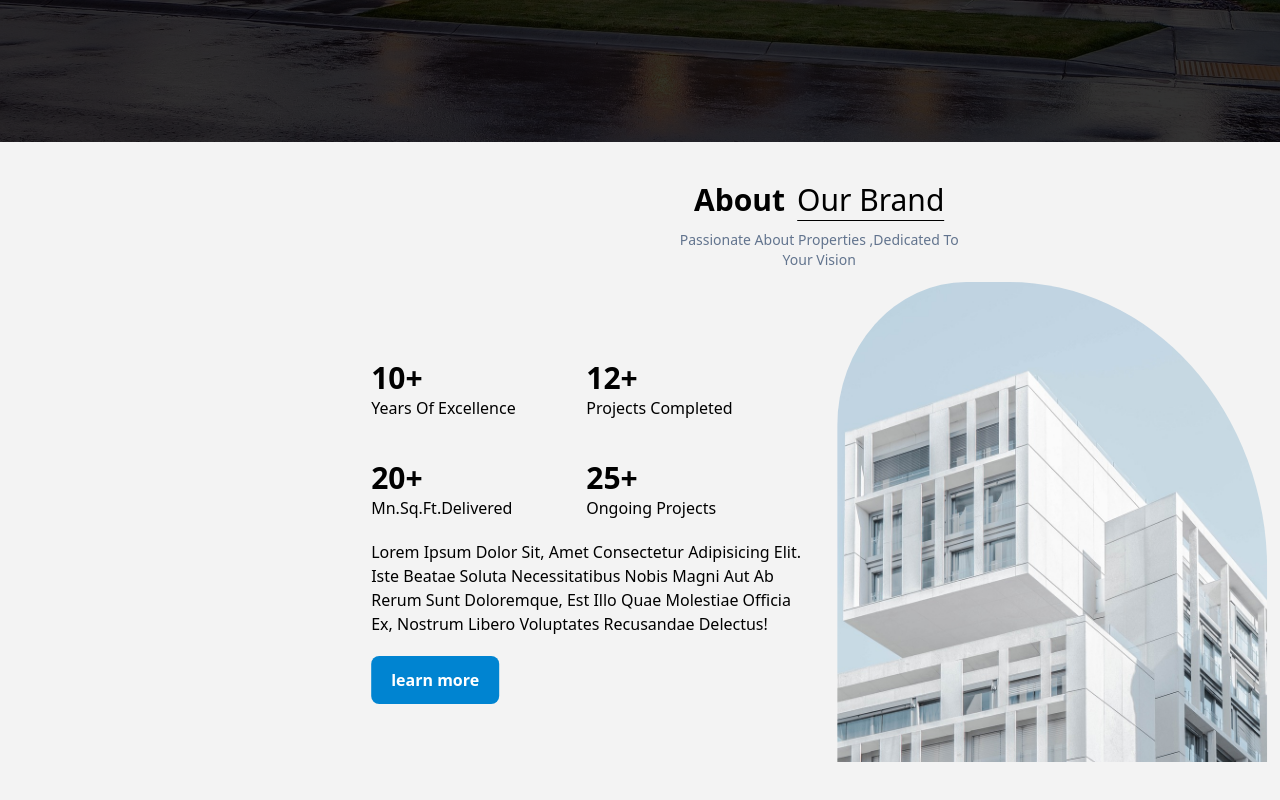
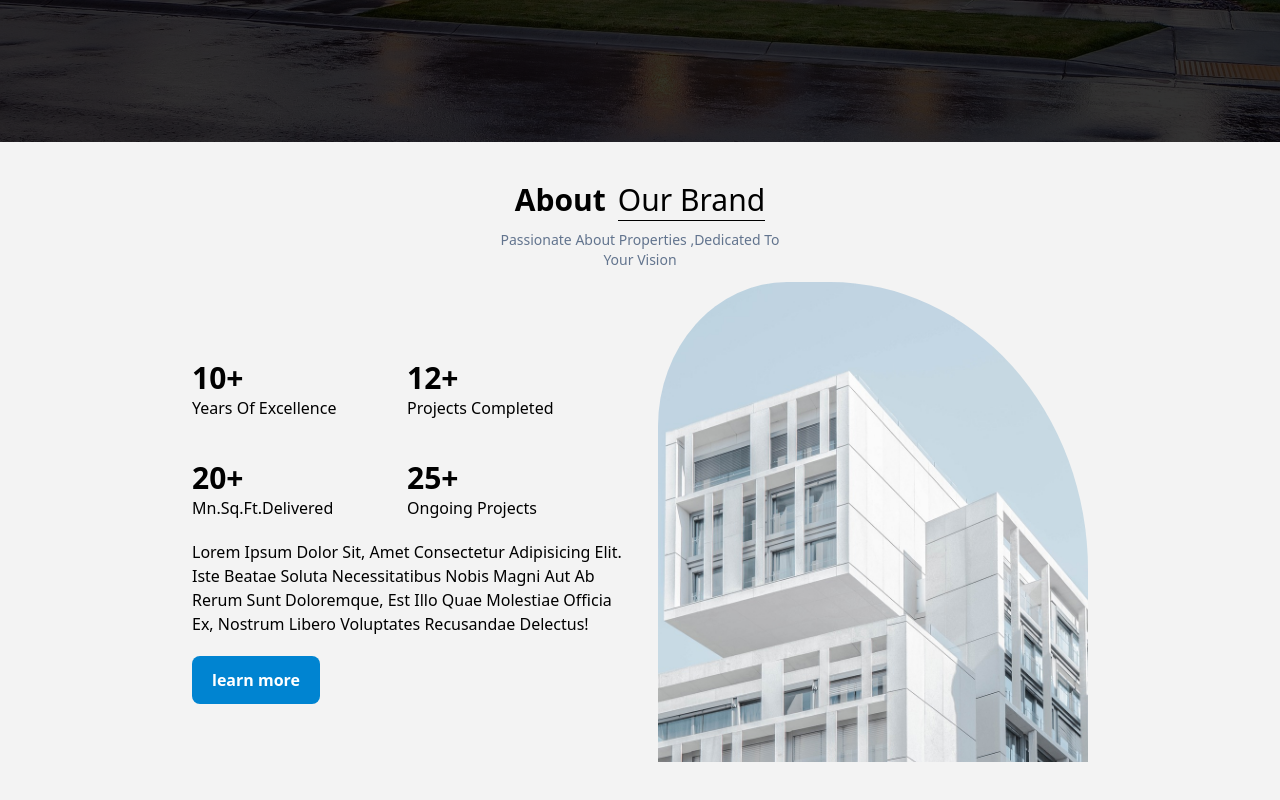
Before and after one commit to Haitam-Makhfi/Estate, a React (Vite) app: page / in a window 1280 px wide. Shown: the part 658-1458 px from the top of the page. Built offline with nearby package versions, Linux system fonts and the light colour scheme.

Commit message:
fixed animation bug

```diff
--- a/src/App.tsx
+++ b/src/App.tsx
@@ -2,21 +2,22 @@
 // import { faSpinner } from "@fortawesome/free-solid-svg-icons";
 import logo from "./images/estate logo no-bg.png";
 import apartment from "./images/apartment.jpg";
+import { useEffect } from "react";
 function App() {
   const observer = new IntersectionObserver((entries) => {
     entries.forEach((entry) => {
       if (entry.isIntersecting) {
         entry.target.classList.add("show");
-        // entry.target.classList.remove("hidden");
       } else {
         entry.target.classList.remove("show");
-        // entry.target.classList.add("hidden");
       }
     });
   });
-  const hiddenElements = document.querySelectorAll(".brand");
-  hiddenElements.forEach((el) => {
-    observer.observe(el);
+  useEffect(() => {
+    const hiddenElements = document.querySelectorAll(".pop-left");
+    hiddenElements.forEach((el) => {
+      observer.observe(el);
+    });
   });
   return (
     <>
@@ -46,7 +47,7 @@ function App() {
         </section>
       </header>
       <main>
-        <section className="brand  capitalize w-[70%] mx-auto pb-80 translate-x-[20%]">
+        <section className="brand pop-left capitalize w-[70%] mx-auto pb-80 translate-x-[20%]">
           <div className="title flex flex-col items-center mt-10 mb-3">
             <h2>
               <b>about</b>
```
